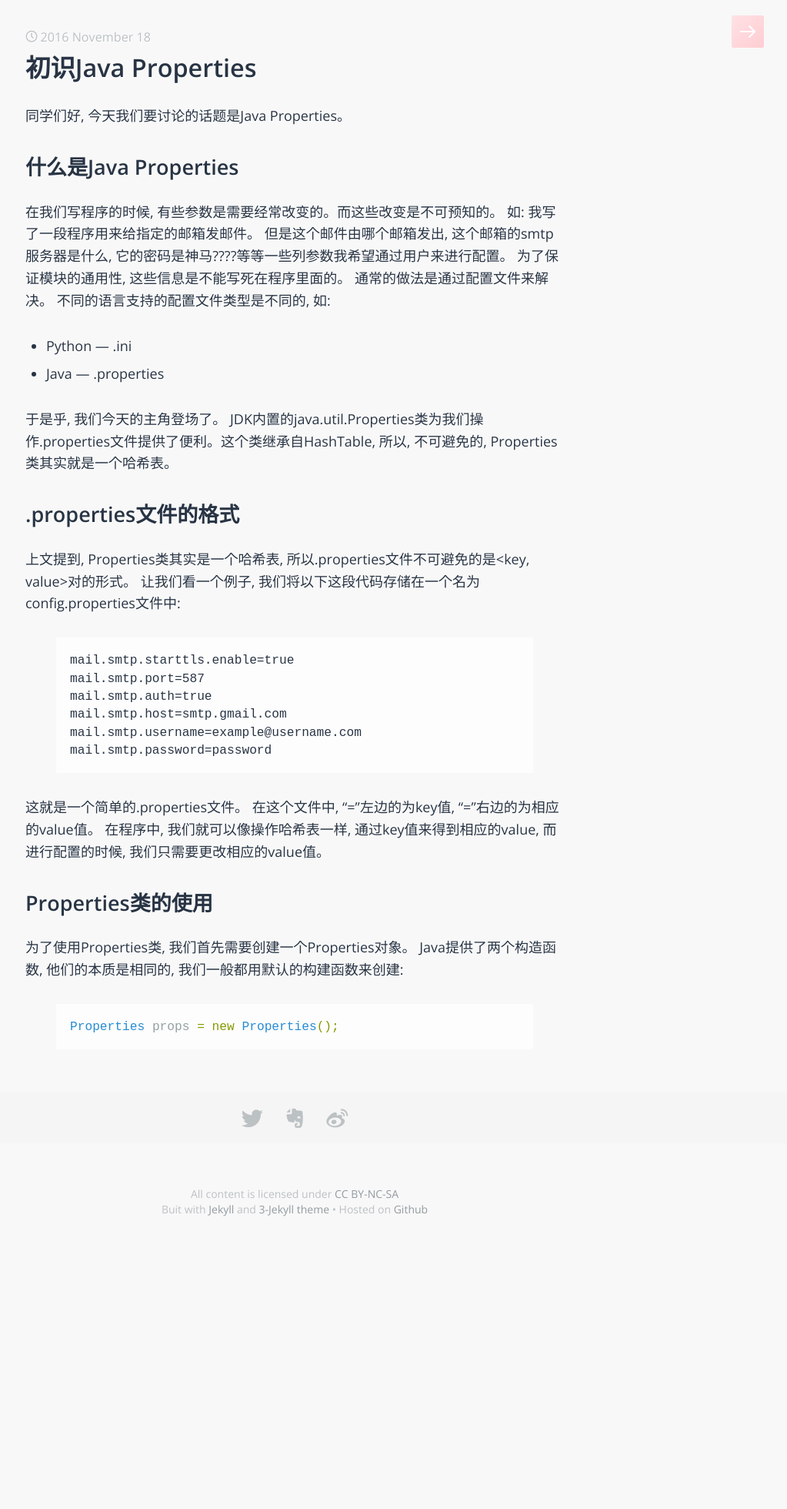
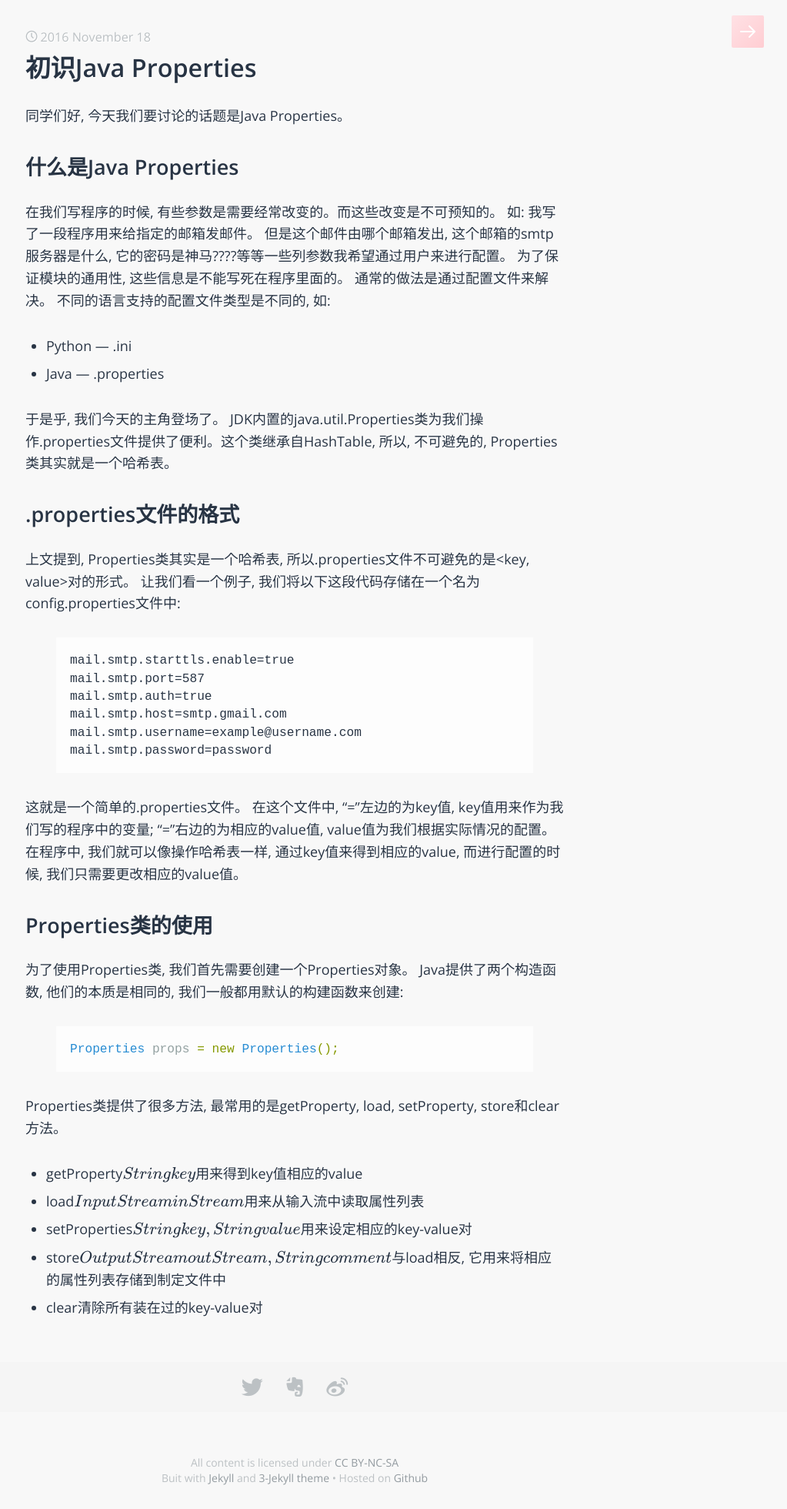
Before and after one commit to sophiesongge/sophiesongge.github.io, a Jekyll site: the page built from _posts/2016-11-18-java-properties.markdown, in a window 1280 px wide. Shown: the whole page at 77% size, without its empty margins (257-1280 px from the left). Built offline with Jekyll 4.4.1, drawn with Linux system fonts in a browser that asks for light colours; some web fonts are replaced; formulas are drawn with MathJax 3.

Commit message:
add posts about java properties

```diff
--- a/_posts/2016-11-18-java-properties.markdown
+++ b/_posts/2016-11-18-java-properties.markdown
@@ -31,7 +31,7 @@ mail.smtp.username=example@username.com
 mail.smtp.password=password
 {% endhighlight %}
 
-这就是一个简单的.properties文件。 在这个文件中, "="左边的为key值, "="右边的为相应的value值。 在程序中, 我们就可以像操作哈希表一样, 通过key值来得到相应的value, 而进行配置的时候, 我们只需要更改相应的value值。
+这就是一个简单的.properties文件。 在这个文件中, "="左边的为key值, key值用来作为我们写的程序中的变量; "="右边的为相应的value值, value值为我们根据实际情况的配置。 在程序中, 我们就可以像操作哈希表一样, 通过key值来得到相应的value, 而进行配置的时候, 我们只需要更改相应的value值。
 
 Properties类的使用
 ==============
@@ -41,3 +41,11 @@ Properties类的使用
 {% highlight java %}
 Properties props = new Properties();
 {% endhighlight %}
+
+Properties类提供了很多方法, 最常用的是getProperty, load, setProperty, store和clear方法。
+
+- getProperty(String key)用来得到key值相应的value
+- load(InputStream inStream)用来从输入流中读取属性列表
+- setProperties(String key, String value)用来设定相应的key-value对
+- store(OutputStream outStream, String comment)与load相反, 它用来将相应的属性列表存储到制定文件中
+- clear()清除所有装在过的key-value对
```
